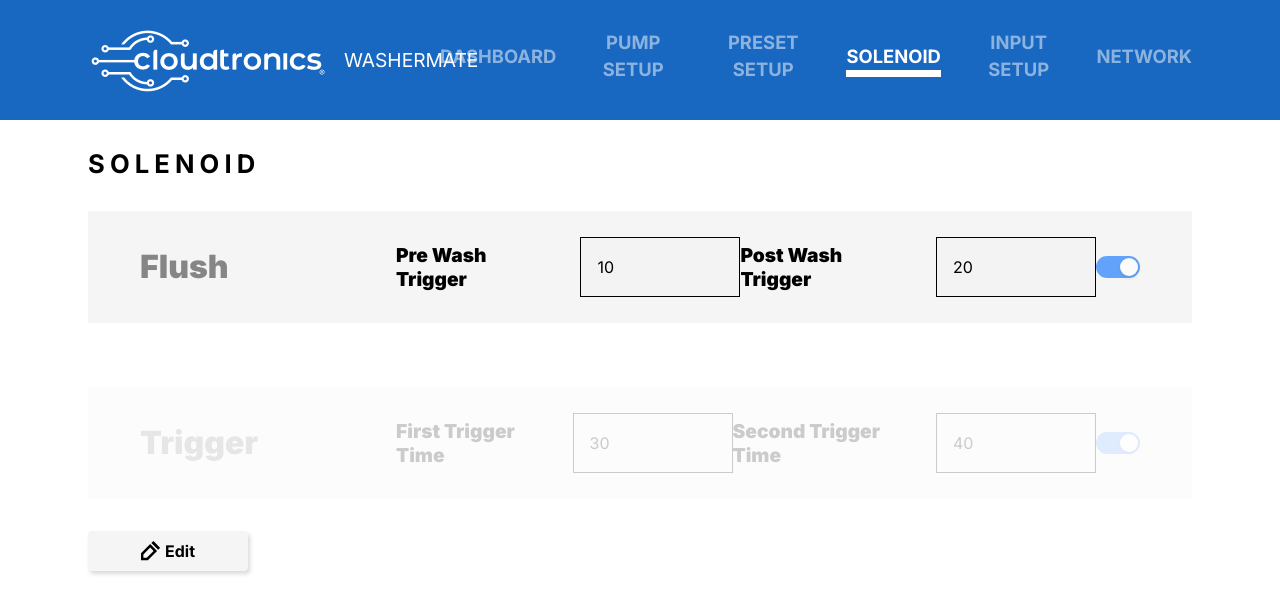
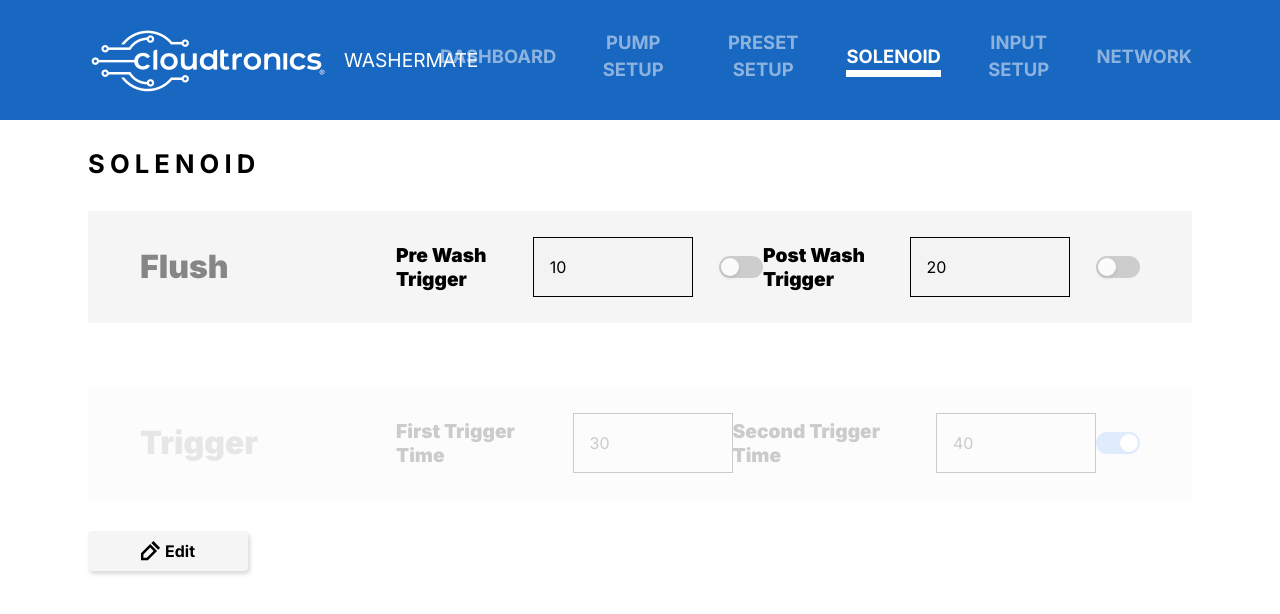
Before and after one commit to piyawatpm/washer-demo2, a Next.js app: page / in a window 1280 px wide. Both pictures are taken after a click on the button "SOLENOID". Shown: the top 614 px of the page. Built offline with nearby package versions, Linux system fonts and the light colour scheme; no server answers.

Commit message:
feat: add pre wash toggle

```diff
--- a/src/app/_component/Solenoid.tsx
+++ b/src/app/_component/Solenoid.tsx
@@ -7,7 +7,8 @@ const Solenoid = () => {
   const [isEdit, setIsEdit] = useState(false);
   const [solenoid, setSolenoid] = useState<SolenoidData>({
     flush: {
-      isOn: "F",
+      isPreWashOn: "F",
+      isPostWashOn: "F",
       firstTriggerTime: 0,
       secondTriggerTime: 0,
     },
@@ -64,7 +65,7 @@ const Solenoid = () => {
           <h1 className=" text-[2rem] text-[#868686] font-black w-[6rem] ">
             Flush
           </h1>
-          <div className=" flex-1 pl-[10rem] flex items-center justify-between">
+          <div className=" flex-1 pl-[10rem] flex items-center justify-around">
             <div className=" flex items-center gap-x-[1.65rem]">
               <p className=" text-[1.2rem] font-black">Pre Wash Trigger</p>
               <input
@@ -84,6 +85,18 @@ const Solenoid = () => {
                 }}
                 className=" w-[10rem] h-[3.7rem] border px-4 border-black"
               ></input>
+              <Switch
+                checked={solenoid?.flush?.isPreWashOn === "T"}
+                disabled={!isEdit}
+                onChange={(e) =>
+                  setSolenoid((p) => {
+                    return {
+                      ...p,
+                      flush: { ...p?.flush, isPreWashOn: e ? "T" : "F" },
+                    };
+                  })
+                }
+              />
             </div>
             <div className=" flex items-center gap-x-[1.65rem]">
               <p className=" text-[1.2rem] font-black">Post Wash Trigger</p>
@@ -104,16 +117,19 @@ const Solenoid = () => {
                 }}
                 className=" w-[10rem] h-[3.7rem] border px-4 border-black"
               ></input>
-            </div>
               <Switch
-              checked={solenoid?.flush?.isOn === "T"}
+                checked={solenoid?.flush?.isPostWashOn === "T"}
                 disabled={!isEdit}
                 onChange={(e) =>
                   setSolenoid((p) => {
-                  return { ...p, flush: { ...p?.flush, isOn: e ? "T" : "F" } };
+                    return {
+                      ...p,
+                      flush: { ...p?.flush, isPostWatchOn: e ? "T" : "F" },
+                    };
                   })
                 }
               />
+            </div>
           </div>
         </div>
         <div className=" w-full flex items-center bg-[#F5F5F5] py-[1.65rem] px-[3.25rem] opacity-20">
--- a/src/app/_swr/useSolenoid.ts
+++ b/src/app/_swr/useSolenoid.ts
@@ -1,7 +1,8 @@
 import axios from "axios";
 import useSWR from "swr";
 export type FlushType = {
-  isOn:"T" |"F"
+  isPreWashOn:"T" |"F"
+  isPostWashOn:"T" |"F"
   firstTriggerTime:number
   secondTriggerTime:number
 }
@@ -18,7 +19,8 @@ export function useSolenoid() {
   const getMockData = async (url: string) => {
     return {
         flush: {
-            isOn: "T",
+          isPreWashOn: "F",
+          isPostWashOn:"F",
             firstTriggerTime: 10,
             secondTriggerTime: 20
         },
```
Lines whose indentation alone changed are shown as unchanged.
